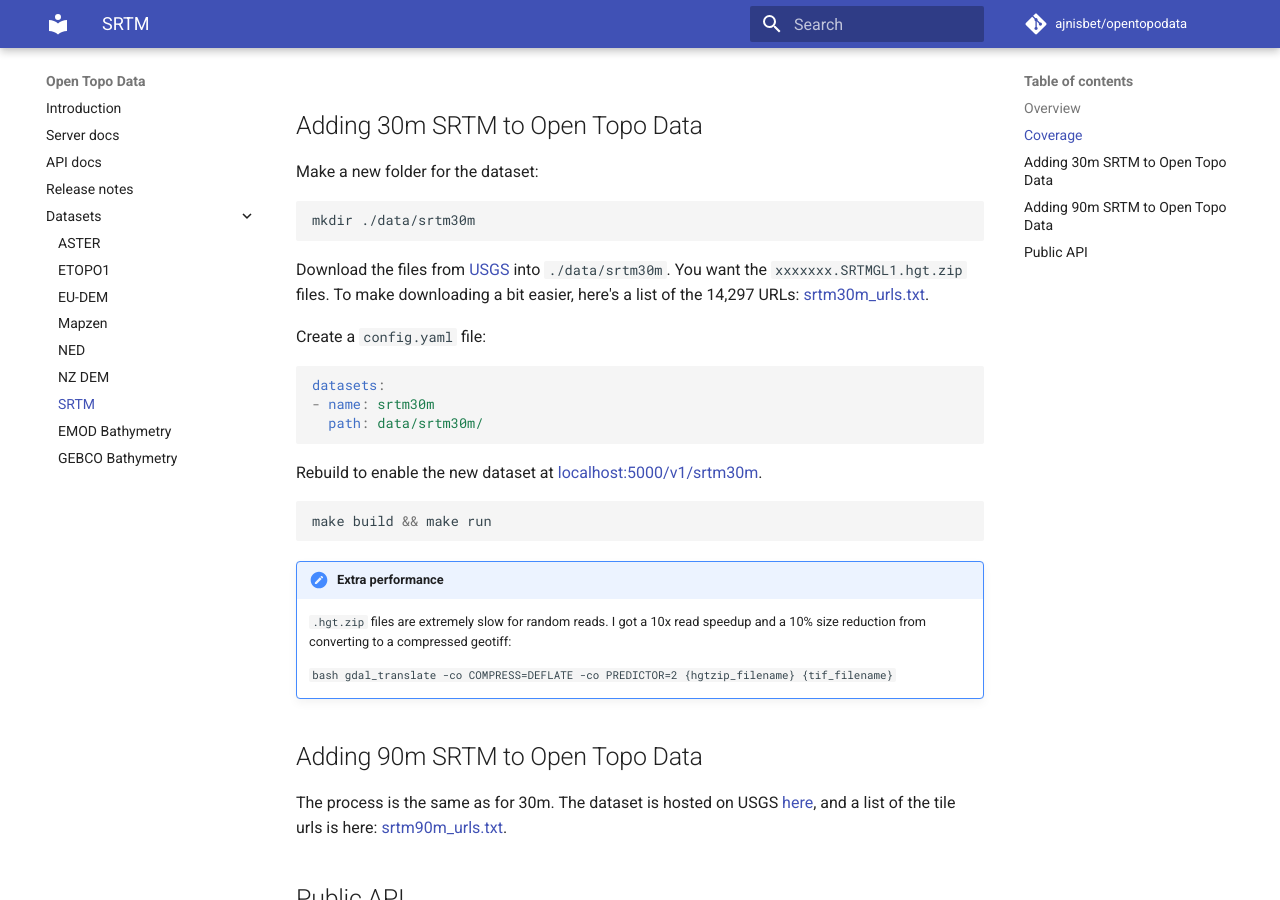
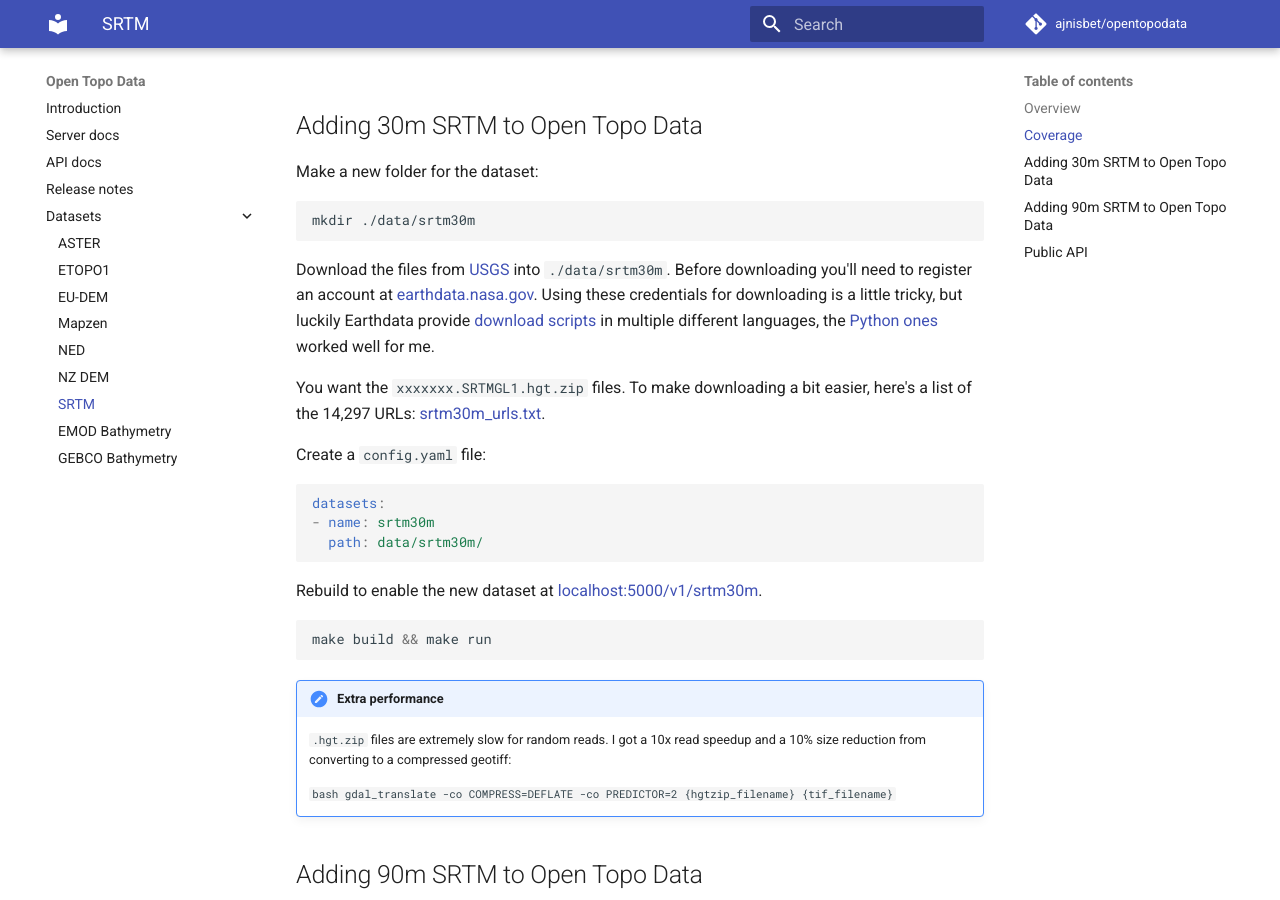
Before and after one commit to ajnisbet/opentopodata, an MkDocs documentation site: the page built from docs/datasets/srtm.md, in a window 1280 px wide and 900 px high, scrolled down 997 px. Built offline with MkDocs 1.6.1 and Material for MkDocs 9.7.7, drawn with Linux system fonts in a browser that asks for light colours; comment, search, counter and statistics services are not loaded.

Commit message:
Improve SRTM download instructions

````diff
--- a/docs/datasets/srtm.md
+++ b/docs/datasets/srtm.md
@@ -29,7 +29,10 @@ Make a new folder for the dataset:
 mkdir ./data/srtm30m
 ```
 
-Download the files from [USGS](https://e4ftl01.cr.usgs.gov/MEASURES/) into `./data/srtm30m`. You want the `xxxxxxx.SRTMGL1.hgt.zip` files. To make downloading a bit easier, here's a list of the 14,297 URLs: [srtm30m_urls.txt](/datasets/srtm30m_urls.txt).
+Download the files from [USGS](https://e4ftl01.cr.usgs.gov/MEASURES/) into `./data/srtm30m`. Before downloading you'll need to register an account at [earthdata.nasa.gov](https://urs.earthdata.nasa.gov/). Using these credentials for downloading is a little tricky, but luckily Earthdata provide [download scripts](https://wiki.earthdata.nasa.gov/display/EL/Data+Access) in multiple different languages, the [Python ones](https://wiki.earthdata.nasa.gov/display/EL/How+To+Access+Data+With+Python) worked well for me.
+
+You want the `xxxxxxx.SRTMGL1.hgt.zip` files. To make downloading a bit easier, here's a list of the 14,297 URLs: [srtm30m_urls.txt](/datasets/srtm30m_urls.txt).
+
 
 Create a `config.yaml` file:
 
````
